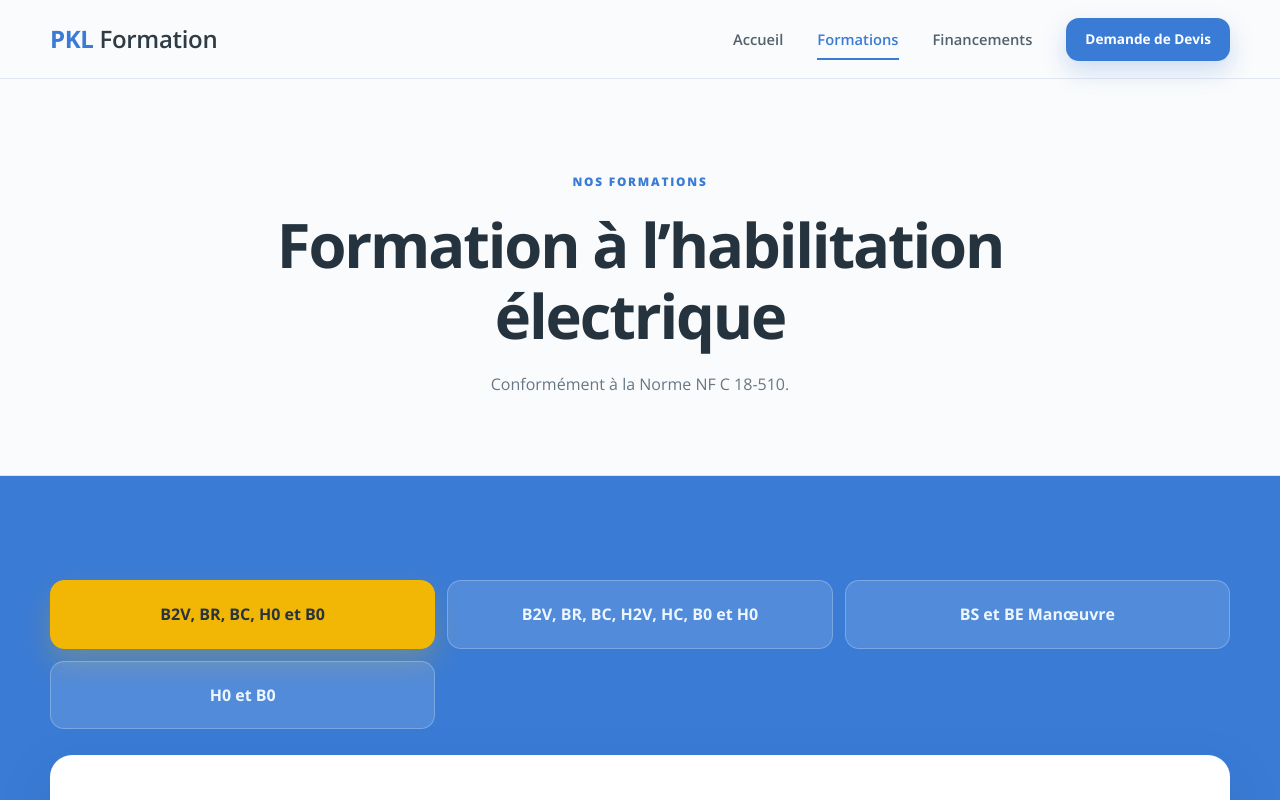
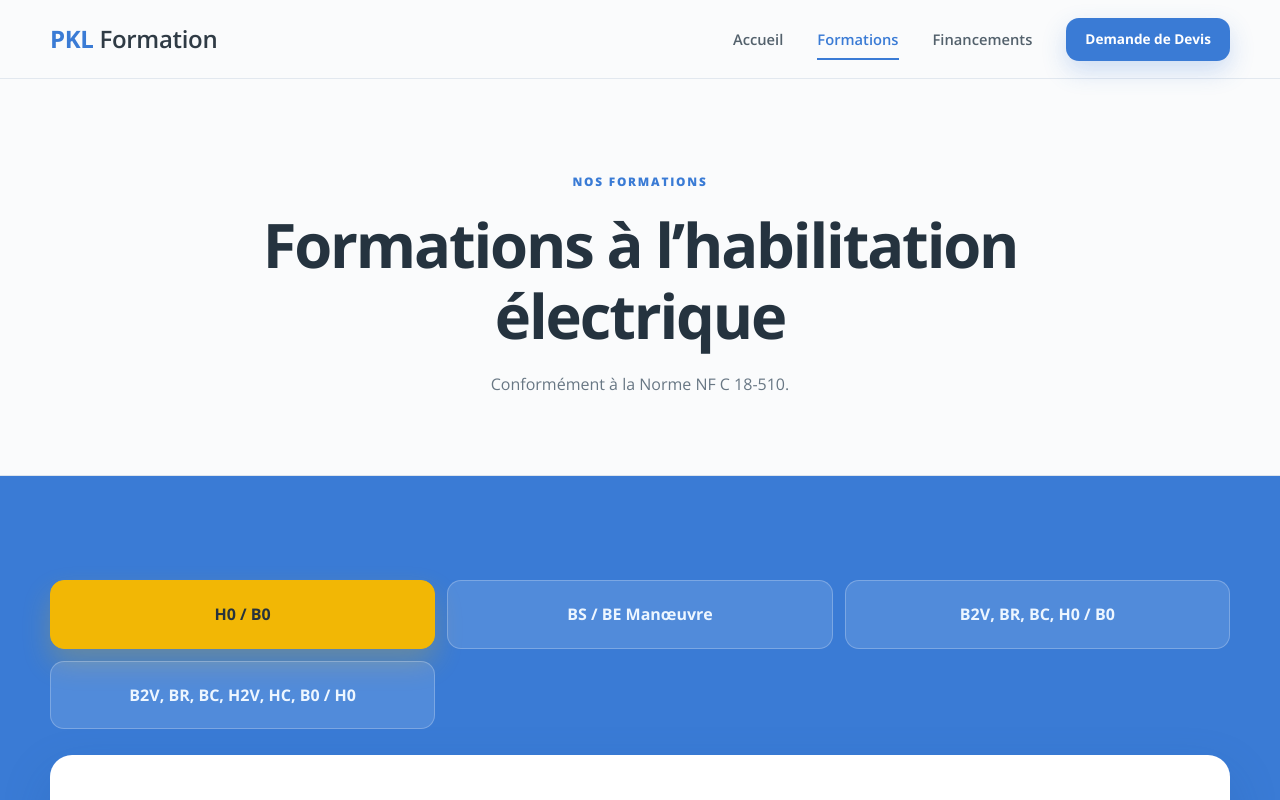
Before and after one commit to GregBoil/PKL, a React (Vite) app: page /formations in a window 1280 px wide. Shown: the top 800 px of the page. Built offline with nearby package versions, Linux system fonts and the light colour scheme.

Commit message:
Ordre formations

```diff
--- a/src/data.js
+++ b/src/data.js
@@ -16,10 +16,44 @@ export const benefits = [
 ]
 
 export const trainings = [
+    {
+    id: 'formation-h0-b0',
+    eyebrow: 'Habilitations électriques',
+    title: 'H0 / B0',
+    summary: 'Formation préparatoire à l’habilitation électrique pour les travaux d’ordre non électrique en environnement BT et/ou HT.',
+    audience: 'Personnel non électricien amené à accéder à des locaux réservés aux électriciens et à effectuer des travaux d’ordre non électrique dans un environnement comportant des installations ou ouvrages en Basse et/ou Haute Tension.',
+    objectives: [
+      'Identifier la présence d’un risque électrique et mettre en œuvre les mesures de prévention adaptées.',
+      'Identifier les domaines de tension, les zones d’environnement, les protections collectives et la signalisation.',
+      'Se positionner dans son rôle d’exécutant non-électricien habilité H0V/B0, appliquer les instructions reçues et signaler toute situation imprévue.',
+    ],
+    prerequisites: 'Aucune connaissance préalable en électricité n’est requise.',
+    duration: 'Initiale : 7 h (1 jour) — Recyclage : 7 h (1 jour)',
+    methods: 'Diaporamas et quiz, études de cas, mises en situation pratiques, jeux de rôle et partage d’expériences.',
+    evaluation: 'QCM de validation des acquis et évaluation pratique.',
+    programFile: 'Programme_H0_B0.docx',
+  },
+    {
+    id: 'formation-bs-be-manoeuvre',
+    eyebrow: 'Habilitations électriques',
+    title: 'BS / BE Manœuvre',
+    summary: 'Formation préparatoire à l’habilitation électrique pour les interventions élémentaires et les manœuvres en BT/TBT.',
+    audience: 'Personnel non électricien chargé de réaliser des interventions élémentaires en Basse Tension et/ou des manœuvres d’exploitation, de consignation ou d’urgence sur des installations BT ou TBT.',
+    objectives: [
+      'Analyser une situation de travail, identifier les risques électriques et appliquer les mesures de prévention adaptées.',
+      'Reconnaître les zones à risque, les symboles de sécurité et les équipements électriques.',
+      'Réaliser des interventions élémentaires en Basse Tension et les manœuvres autorisées dans le respect des prescriptions réglementaires.',
+    ],
+    prerequisites: 'Connaissances élémentaires en électricité et connaissance des matériels et des opérations confiées.',
+    duration: 'Initiale : 14 h (2 jours) — Recyclage : 10 h 30 (1,5 jour)',
+    methods: 'Diaporamas et quiz, études de cas, mises en situation pratiques, jeux de rôle et partage d’expériences.',
+    evaluation: 'QCM de validation des acquis et évaluation pratique.',
+    programFile: 'Programme_BS_BE_Manoeuvre.docx',
+  },
   {
     id: 'formation-b2v-br-bc-h0-b0',
     eyebrow: 'Habilitations électriques',
-    title: 'B2V, BR, BC, H0 et B0',
+    title: 'B2V, BR, BC, H0 / B0',
     summary: 'Formation préparatoire à l’habilitation électrique conformément à la norme NF C 18-510.',
     audience: 'Personnel électricien réalisant des travaux, des interventions et des consignations en Basse Tension, amené à accéder à des locaux réservés aux électriciens comportant des équipements Haute Tension.',
     objectives: [
@@ -36,7 +70,7 @@ export const trainings = [
   {
     id: 'formation-b2v-br-bc-h2v-hc-b0-h0',
     eyebrow: 'Habilitations électriques BT et HTA',
-    title: 'B2V, BR, BC, H2V, HC, B0 et H0',
+    title: 'B2V, BR, BC, H2V, HC, B0 / H0',
     summary: 'Formation préparatoire aux habilitations électriques Basse Tension et Haute Tension conformément à la norme NF C 18-510.',
     audience: 'Personnel électricien réalisant des travaux, des interventions et des consignations en Basse Tension, ainsi que des travaux hors tension et des consignations sur des ouvrages ou installations en Haute Tension.',
     objectives: [
@@ -50,40 +84,8 @@ export const trainings = [
     evaluation: 'QCM de validation des acquis et évaluation pratique.',
     programFile: 'Programme_B2V_BR_BC_H2V_HC_B0_H0.docx',
   },
-  {
-    id: 'formation-bs-be-manoeuvre',
-    eyebrow: 'Habilitations électriques',
-    title: 'BS et BE Manœuvre',
-    summary: 'Formation préparatoire à l’habilitation électrique pour les interventions élémentaires et les manœuvres en BT/TBT.',
-    audience: 'Personnel non électricien chargé de réaliser des interventions élémentaires en Basse Tension et/ou des manœuvres d’exploitation, de consignation ou d’urgence sur des installations BT ou TBT.',
-    objectives: [
-      'Analyser une situation de travail, identifier les risques électriques et appliquer les mesures de prévention adaptées.',
-      'Reconnaître les zones à risque, les symboles de sécurité et les équipements électriques.',
-      'Réaliser des interventions élémentaires en Basse Tension et les manœuvres autorisées dans le respect des prescriptions réglementaires.',
-    ],
-    prerequisites: 'Connaissances élémentaires en électricité et connaissance des matériels et des opérations confiées.',
-    duration: 'Initiale : 14 h (2 jours) — Recyclage : 10 h 30 (1,5 jour)',
-    methods: 'Diaporamas et quiz, études de cas, mises en situation pratiques, jeux de rôle et partage d’expériences.',
-    evaluation: 'QCM de validation des acquis et évaluation pratique.',
-    programFile: 'Programme_BS_BE_Manoeuvre.docx',
-  },
-  {
-    id: 'formation-h0-b0',
-    eyebrow: 'Habilitations électriques',
-    title: 'H0 et B0',
-    summary: 'Formation préparatoire à l’habilitation électrique pour les travaux d’ordre non électrique en environnement BT et/ou HT.',
-    audience: 'Personnel non électricien amené à accéder à des locaux réservés aux électriciens et à effectuer des travaux d’ordre non électrique dans un environnement comportant des installations ou ouvrages en Basse et/ou Haute Tension.',
-    objectives: [
-      'Identifier la présence d’un risque électrique et mettre en œuvre les mesures de prévention adaptées.',
-      'Identifier les domaines de tension, les zones d’environnement, les protections collectives et la signalisation.',
-      'Se positionner dans son rôle d’exécutant non-électricien habilité H0V/B0, appliquer les instructions reçues et signaler toute situation imprévue.',
-    ],
-    prerequisites: 'Aucune connaissance préalable en électricité n’est requise.',
-    duration: 'Initiale : 7 h (1 jour) — Recyclage : 7 h (1 jour)',
-    methods: 'Diaporamas et quiz, études de cas, mises en situation pratiques, jeux de rôle et partage d’expériences.',
-    evaluation: 'QCM de validation des acquis et évaluation pratique.',
-    programFile: 'Programme_H0_B0.docx',
-  },
+
+
 ]
 
 export const contactDetails = [
--- a/src/pages/Formations.jsx
+++ b/src/pages/Formations.jsx
@@ -31,7 +31,7 @@ export default function Formations() {
     <>
       <PageHero
         eyebrow="Nos Formations"
-        title="Formation à l’habilitation électrique"
+        title="Formations à l’habilitation électrique"
         text="Conformément à la Norme NF C 18-510."
       />
 
```
